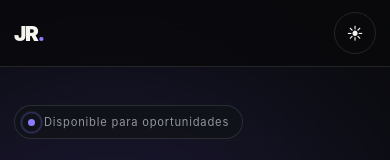
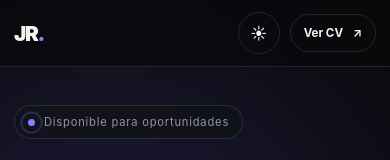
Before and after one commit to rzxldz/jorge-portfolio, a Next.js app: page / in a window 390 px wide. Shown: the top 160 px of the page. Built offline with nearby package versions, Linux system fonts and the light colour scheme.

Commit message:
Polish mobile experience

```diff
--- a/app/globals.css
+++ b/app/globals.css
@@ -3929,9 +3929,8 @@ a:hover .arrow {
   }
 
   .nav-cv {
-    display:
-      none;
-  }
+  display: inline-flex;
+}
 
   .hero {
     padding:
@@ -4160,6 +4159,65 @@ a:hover .arrow {
     justify-self:
       start;
   }
+
+  /* ============================= */
+/* MOBILE FINAL POLISH */
+/* ============================= */
+
+/* Mostrar CV también en móvil */
+
+.nav-cv {
+  display: inline-flex;
+
+  height: 38px;
+  padding: 0 13px;
+
+  font-size: 0.72rem;
+}
+
+
+/* Hero más limpio en celular */
+
+.hero-visual {
+  display: none;
+}
+
+.hero-grid {
+  gap: 0;
+}
+
+
+/* Evitar que el Hero sea excesivamente largo */
+
+.hero {
+  min-height: auto;
+}
+
+
+/* Un poco menos de espacio en proyectos */
+
+.projects-header {
+  margin-bottom: 35px;
+}
+
+.project {
+  padding: 48px 0;
+}
+
+
+/* Imagen de proyecto un poco más cinematográfica */
+
+.project-preview {
+  aspect-ratio: 1.25;
+}
+
+
+/* Mejor tamaño para títulos de proyectos */
+
+.project-content h3 {
+  font-size: clamp(2.35rem, 11vw, 3rem);
+  line-height: 0.98;
+}
 }
 
 /* ============================= */
```
